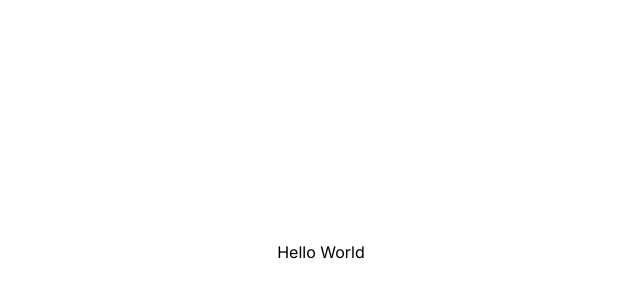
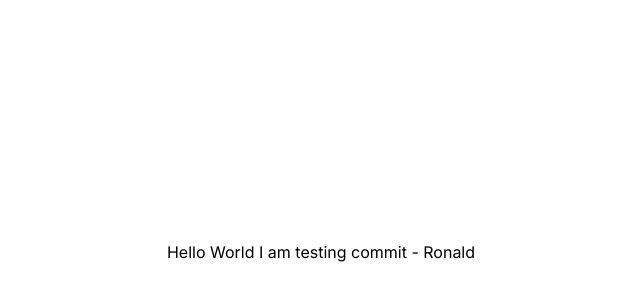
Before and after one commit to acm-ucr/hohc-website, a Next.js app: page / in a window 1280 px wide. Shown: the part 148-448 px from the top of the page, without its empty margins (319-959 px from the left). Built offline with nearby package versions, Linux system fonts and the light colour scheme.

Commit message:
test commit

```diff
--- a/src/app/page.tsx
+++ b/src/app/page.tsx
@@ -2,6 +2,7 @@ const Home = () => {
   return (
     <div className="flex h-screen w-screen items-center justify-center">
       Hello World
+      I am testing commit - Ronald
     </div>
   );
 };
```
Also changed, not shown: 1 other file (tests, documents, lock files or other folders).
